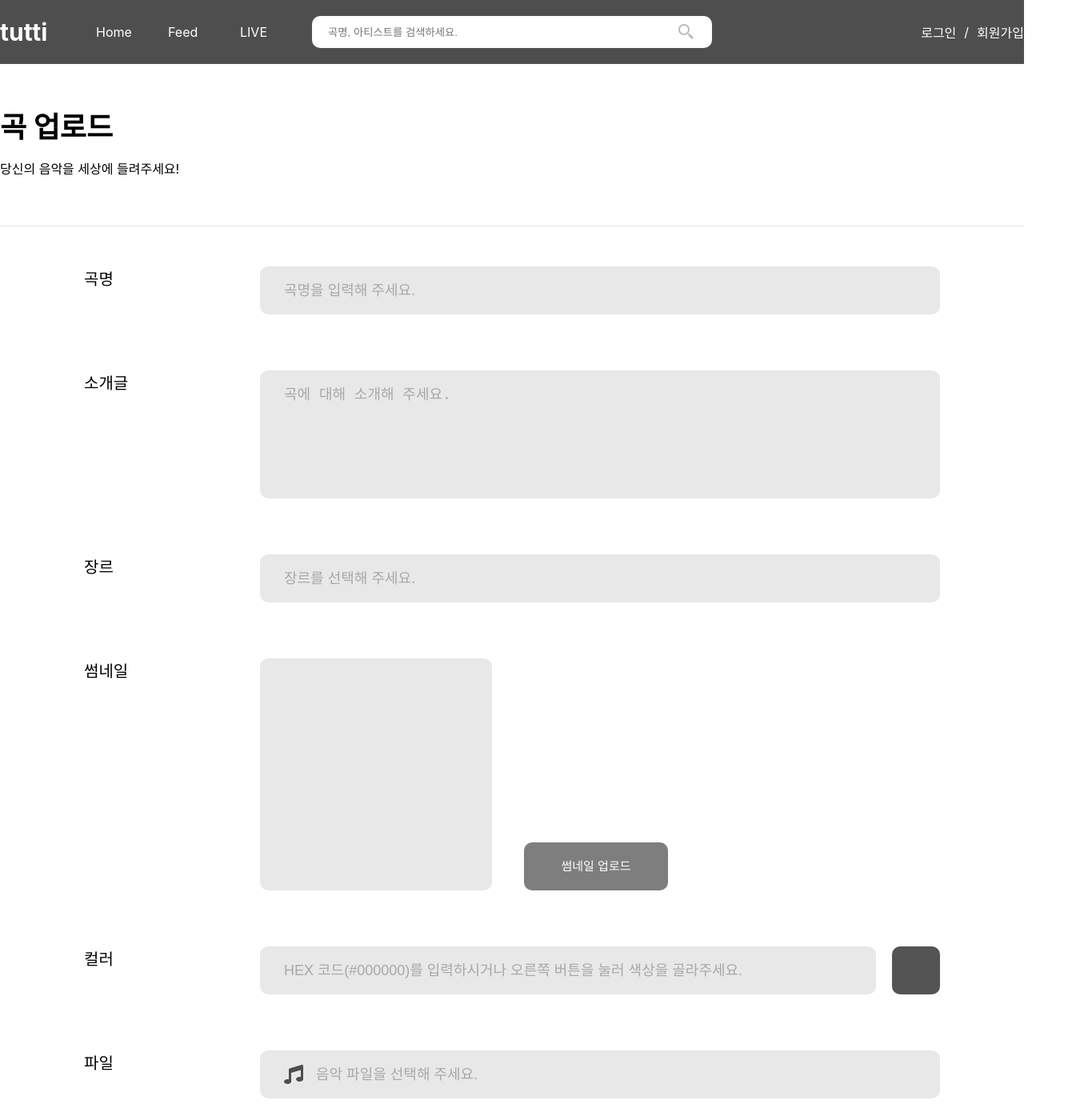
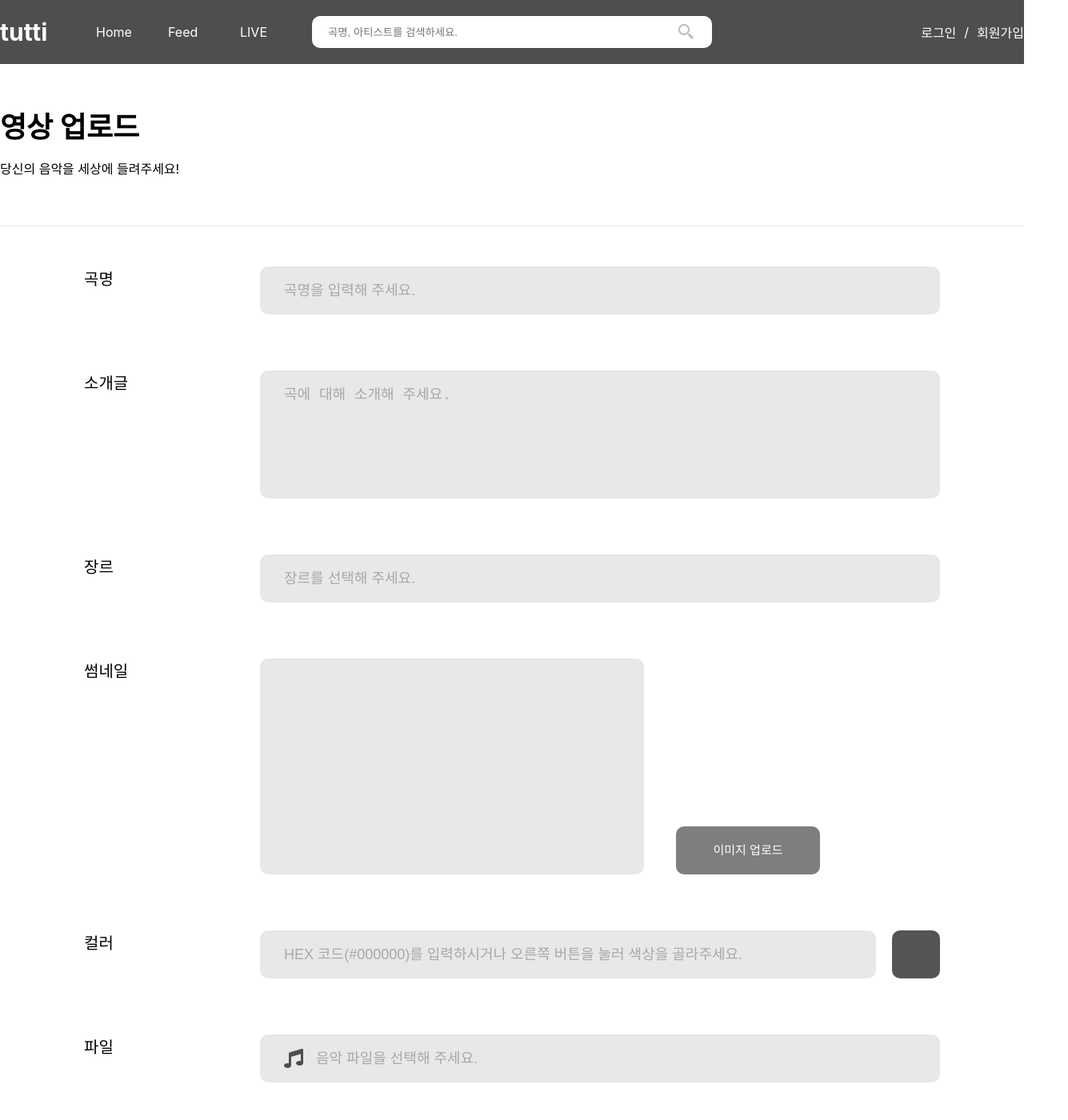
Before and after one commit to itsstacy/tuttimusicFE, a React (Create React App) app: page /uploadvideo in a window 1280 px wide. Shown: the top 1400 px of the page at 80% size, 1335 px wide, since content can reach past the window. Built offline with nearby package versions, Linux system fonts and the light colour scheme.

Commit message:
Upload 장르 목록 수정

```diff
--- a/src/pages/Upload.js
+++ b/src/pages/Upload.js
@@ -24,7 +24,7 @@ function Upload() {
   const [selectGenre, setSelectGenre] = React.useState("장르를 선택해 주세요.");
   const [genreState, setGenreState] = React.useState(false);
 
-  const genreList = ["발라드", "R&B", "힙합", "댄스곡", "연주곡"]
+  const genreList = ["발라드", "어쿠스틱","R&B", "힙합", "댄스", "연주곡"]
 
   const genreOpenClose = () => {
     setGenreState(!genreState);
--- a/src/pages/UploadVideo.js
+++ b/src/pages/UploadVideo.js
@@ -21,7 +21,7 @@ function UploadVideo() {
   const [selectGenre, setSelectGenre] = React.useState("장르를 선택해 주세요.");
   const [genreState, setGenreState] = React.useState(false);
 
-  const genreList = ["발라드", "R&B", "힙합", "댄스곡", "연주곡"]
+  const genreList = ["발라드", "어쿠스틱","R&B", "힙합", "댄스", "연주곡"]
 
   const genreOpenClose = () => {
     setGenreState(!genreState);
@@ -175,7 +175,7 @@ function UploadVideo() {
 
     <UpLoad>
       <div className="upload-wrap">
-      <p className="upload-title">곡 업로드</p>
+      <p className="upload-title">영상 업로드</p>
       <p className="upload-subtitle">당신의 음악을 세상에 들려주세요!</p>
       <div className="upload-form">
 
@@ -219,7 +219,7 @@ function UploadVideo() {
           </label>
           <div className="upload-image-box">
           <UploadImagePreview previewImg={previewImg}></UploadImagePreview>
-          <label className="upload-label-button" for="upload-image">썸네일 업로드</label>
+          <label className="upload-label-button" for="upload-image">이미지 업로드</label>
           <UploadImageNameWrap className="upload-image-name-wrap" textHeight={textHeight}>
             <textarea id="upload-image-name" row="1" value={imgName} ref={imgName_ref} spellcheck="false" readOnly></textarea>
             {/* <textarea id="upload-image-name" ref={imgName_ref} spellCheck="false"></textarea> */}
@@ -492,8 +492,8 @@ input[type=radio] {
 `
 
 let UploadImagePreview = styled.div`
-  width:290px;
-  height:290px;
+  width:480px;
+  height:270px;
   background-color:#E8E8E8;
   border-radius: 10px;
   background-image:url(${(props) => props.previewImg});
```
